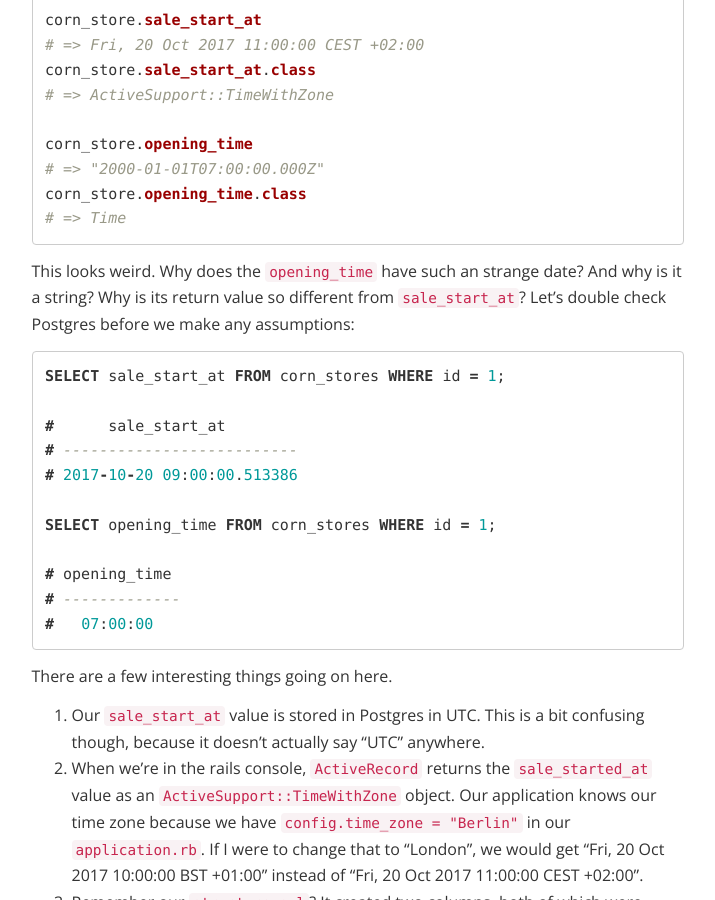
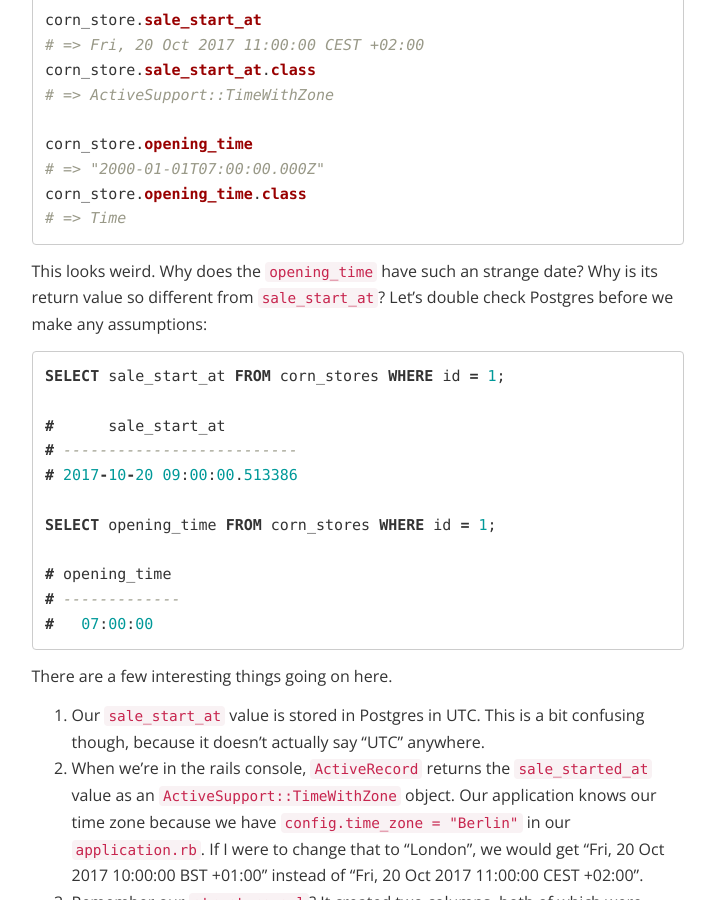
Before and after one commit to liefery-it-legacy/blog, a Jekyll site: the page built from _posts/2017-10-19-times-in-rails-5.md, in a window 1280 px wide and 900 px high, scrolled down 2384 px. Shown: the whole window, without its empty margins (151-866 px from the left). Built offline with Jekyll 4.4.1, drawn with Linux system fonts in a browser that asks for light colours; nearby versions of some CDN libraries; comment, search, counter and statistics services are not loaded.

Commit message:
review from simon

````diff
--- a/_posts/2017-10-19-times-in-rails-5.md
+++ b/_posts/2017-10-19-times-in-rails-5.md
@@ -75,7 +75,7 @@ corn_store.opening_time.class
 # => Time
 ```
 
-This looks weird. Why does the `opening_time` have such an strange date? And why is it a string? Why is its return value so different from `sale_start_at`? Let's double check Postgres before we make any assumptions:
+This looks weird. Why does the `opening_time` have such an strange date? Why is its return value so different from `sale_start_at`? Let's double check Postgres before we make any assumptions:
 
 ```sql
 SELECT sale_start_at FROM corn_stores WHERE id = 1;
````
